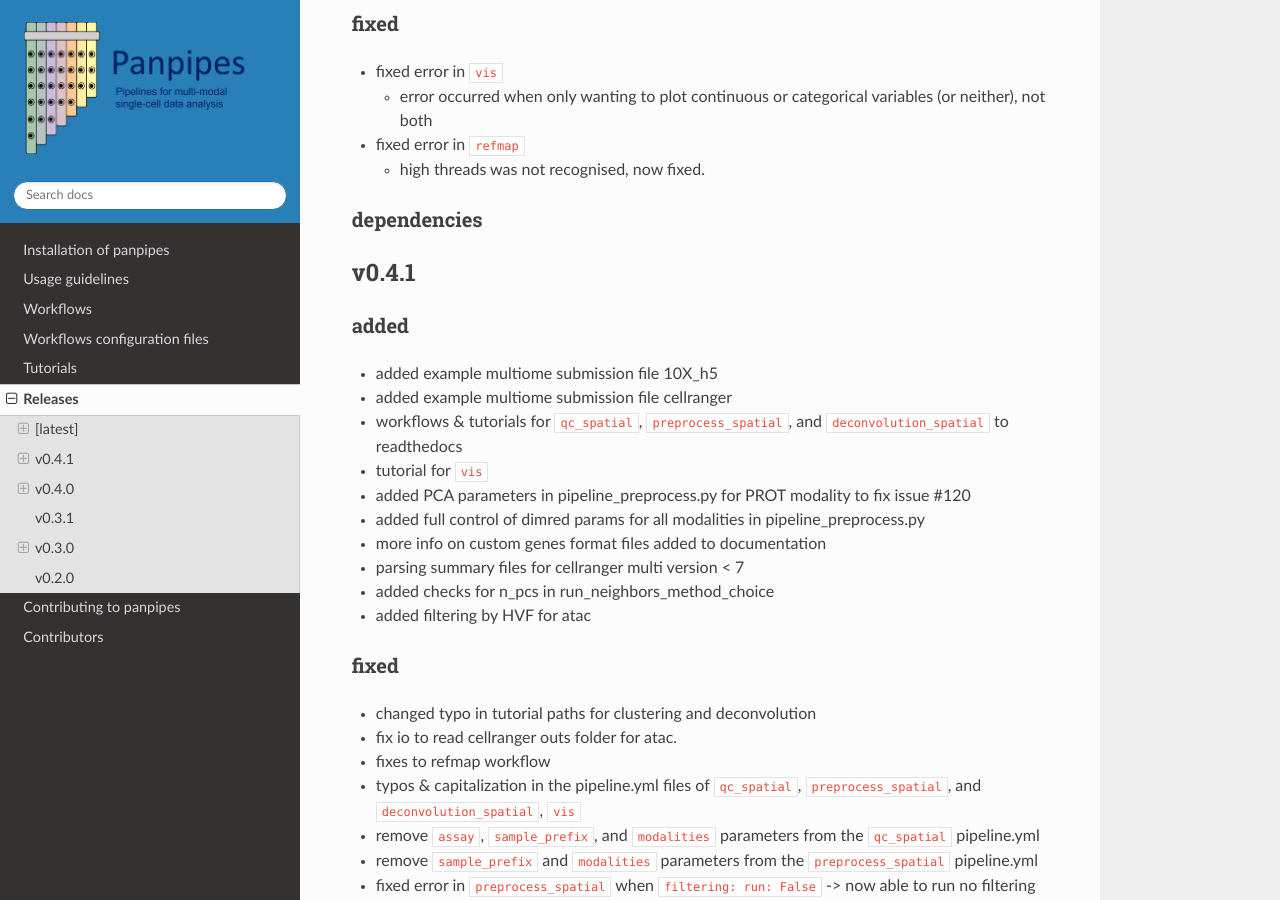
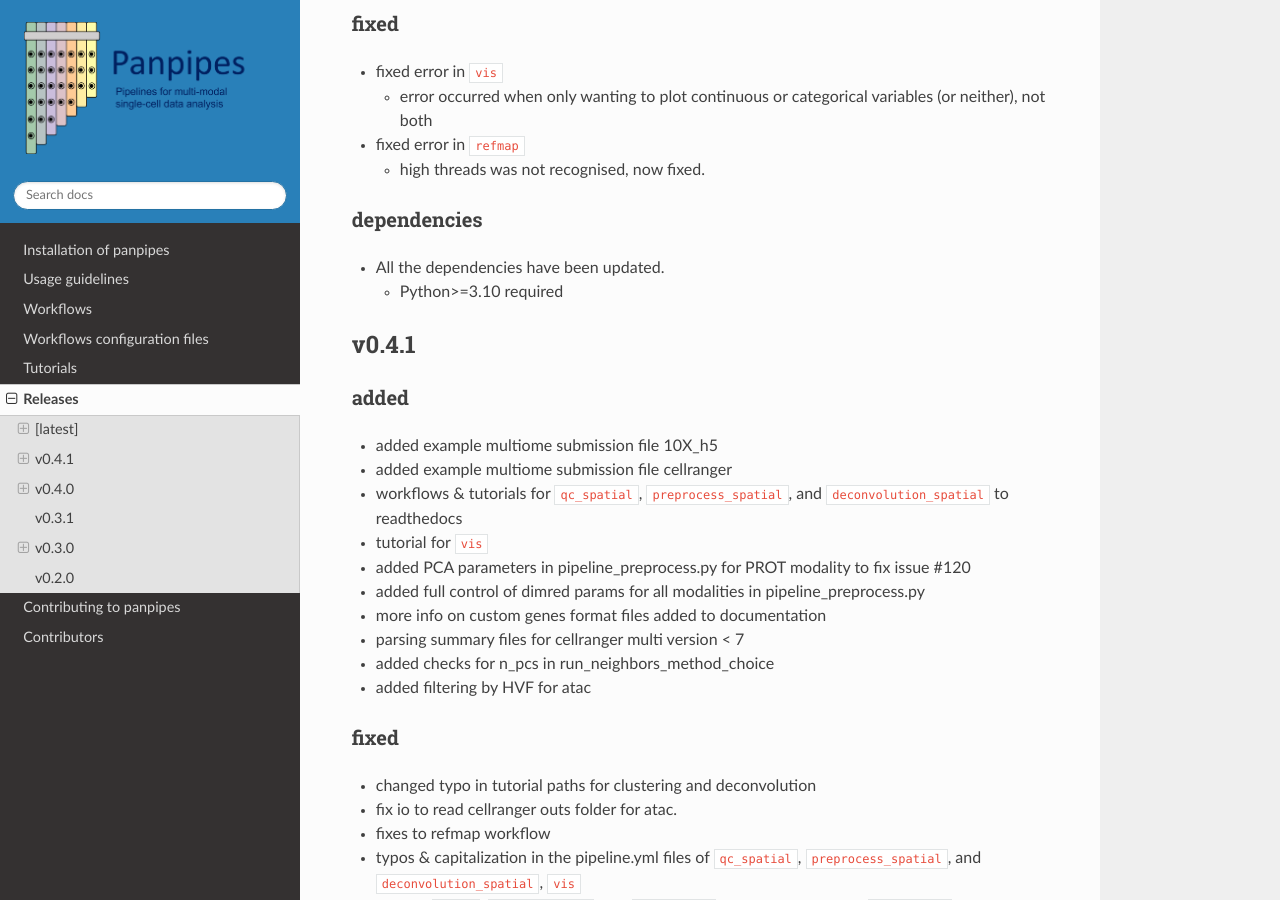
Before and after one commit to bio-la/panpipes-nextflow, a Sphinx documentation site: the page built from docs/release_notes.md, in a window 1280 px wide and 900 px high, scrolled down 305 px. Built offline with Sphinx 7.4.7 and the Read the Docs theme 2.0.0, drawn with Linux system fonts in a browser that asks for light colours.

Commit message:
release notes

```diff
--- a/docs/release_notes.md
+++ b/docs/release_notes.md
@@ -15,6 +15,8 @@
   - high threads was not recognised, now fixed.
 
 ### dependencies
+- All the dependencies have been updated.
+  - Python>=3.10 required
 
 ## v0.4.1
 
```
